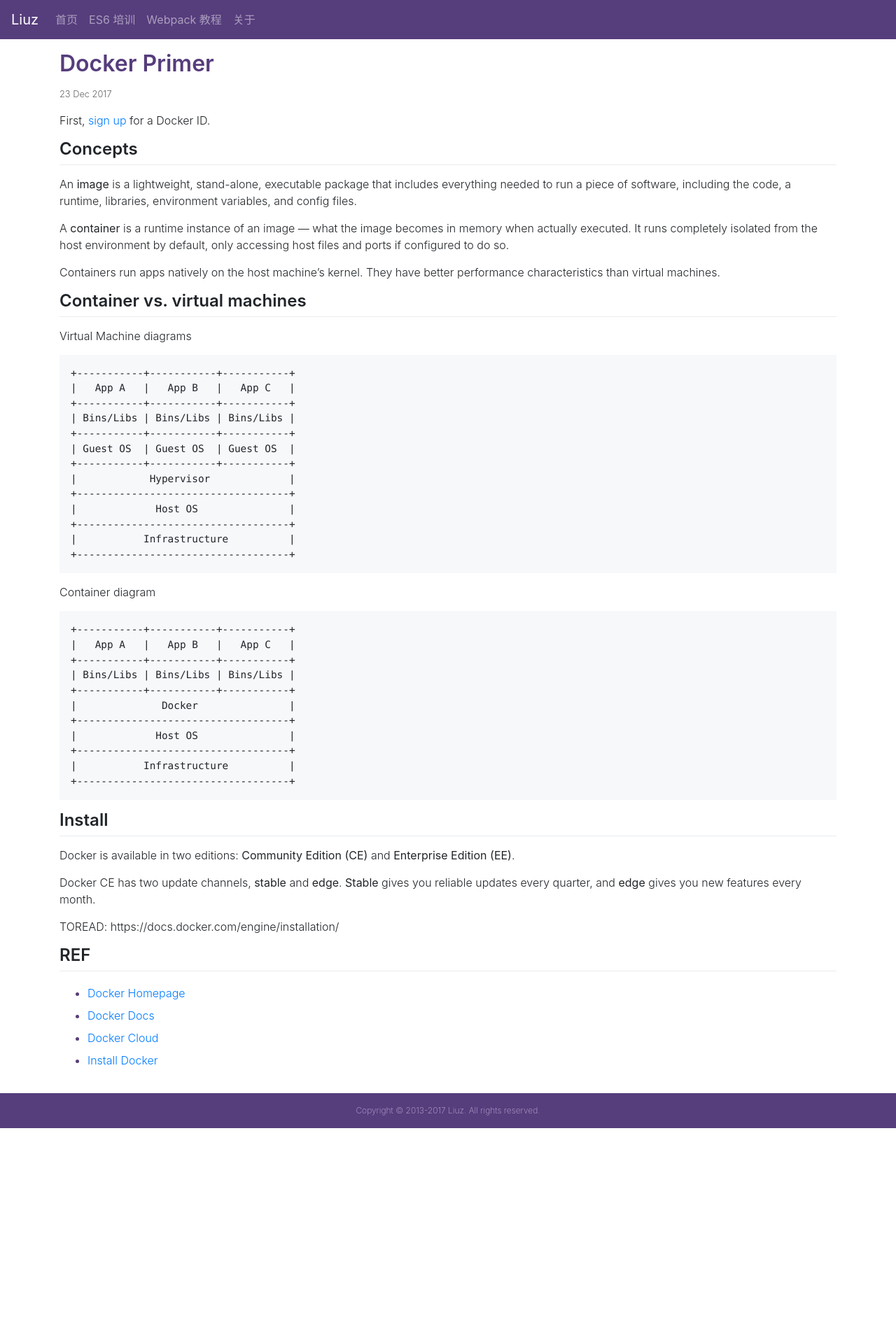
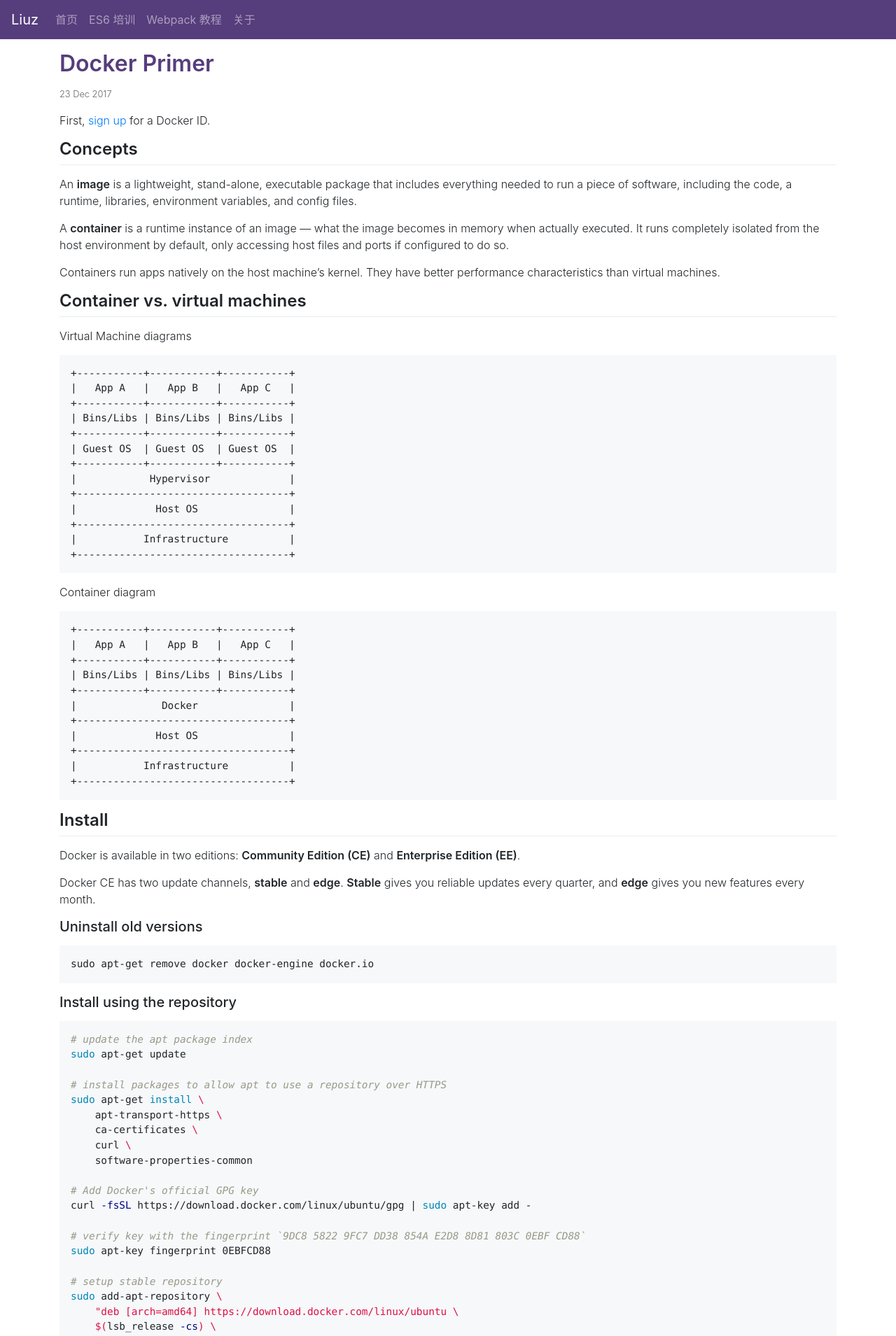
Before and after one commit to liuzhuan/liuzhuan.github.io, a Jekyll site: the page built from _posts/2017-12-23-docker-primer.md, in a window 1280 px wide. Shown: the top 1909 px of the page at 70% size. Built offline with Jekyll 4.4.1, drawn with Linux system fonts in a browser that asks for light colours; nearby versions of some CDN libraries; before the commit the page ends 1612 px from its top, so only the background shows below that; some of the changed text lies outside the part shown.

Commit message:
updating docker content

````diff
--- a/_posts/2017-12-23-docker-primer.md
+++ b/_posts/2017-12-23-docker-primer.md
@@ -56,7 +56,56 @@
 
 Docker CE has two update channels, **stable** and **edge**. **Stable** gives you reliable updates every quarter, and **edge** gives you new features every month.
 
-TOREAD: https://docs.docker.com/engine/installation/
+### Uninstall old versions
+
+```
+sudo apt-get remove docker docker-engine docker.io
+```
+
+### Install using the repository
+
+```sh
+# update the apt package index
+sudo apt-get update
+
+# install packages to allow apt to use a repository over HTTPS
+sudo apt-get install \
+    apt-transport-https \
+    ca-certificates \
+    curl \
+    software-properties-common
+
+# Add Docker's official GPG key
+curl -fsSL https://download.docker.com/linux/ubuntu/gpg | sudo apt-key add -
+
+# verify key with the fingerprint `9DC8 5822 9FC7 DD38 854A E2D8 8D81 803C 0EBF CD88`
+sudo apt-key fingerprint 0EBFCD88
+
+# setup stable repository
+sudo add-apt-repository \
+    "deb [arch=amd64] https://download.docker.com/linux/ubuntu \
+    $(lsb_release -cs) \
+    stable"
+
+# install the latest version of Docker CE
+sudo apt-get install docker-ce
+
+# List the available Docker version
+apt-cache madison docker-ce
+
+# install the specific version
+sudo apt-get install docker-ce=<VERSION>
+
+# verify docker CE is installed correctly
+sudo docker run hello-world
+```
+
+The `docker` group is created but no users are added to it. You need to use `sudo` to run Docker commands.
+
+## Read Stack
+
+- [install docker ce on ubuntu](https://docs.docker.com/engine/installation/linux/docker-ce/ubuntu/#upgrade-docker-ce)
+- [get started](https://docs.docker.com/get-started/#conclusion)
 
 ## REF
 
@@ -64,8 +113,10 @@
 - [Docker Docs][docs]
 - [Docker Cloud][cloud]
 - [Install Docker][install]
+    - [Get Docker CE for Ubuntu][ubuntu-ce]
 
 [docker]: https://www.docker.com/
 [docs]: https://docs.docker.com/
 [cloud]: https://cloud.docker.com/
 [install]: https://docs.docker.com/engine/installation/
+[ubuntu-ce]: https://docs.docker.com/engine/installation/linux/docker-ce/ubuntu/#os-requirements
--- a/_sass/site.scss
+++ b/_sass/site.scss
@@ -37,6 +37,10 @@
 
     p {
         font-weight: 300;
+    }
+
+    strong {
+        font-weight: 600;
     }
 
     ul {
````
